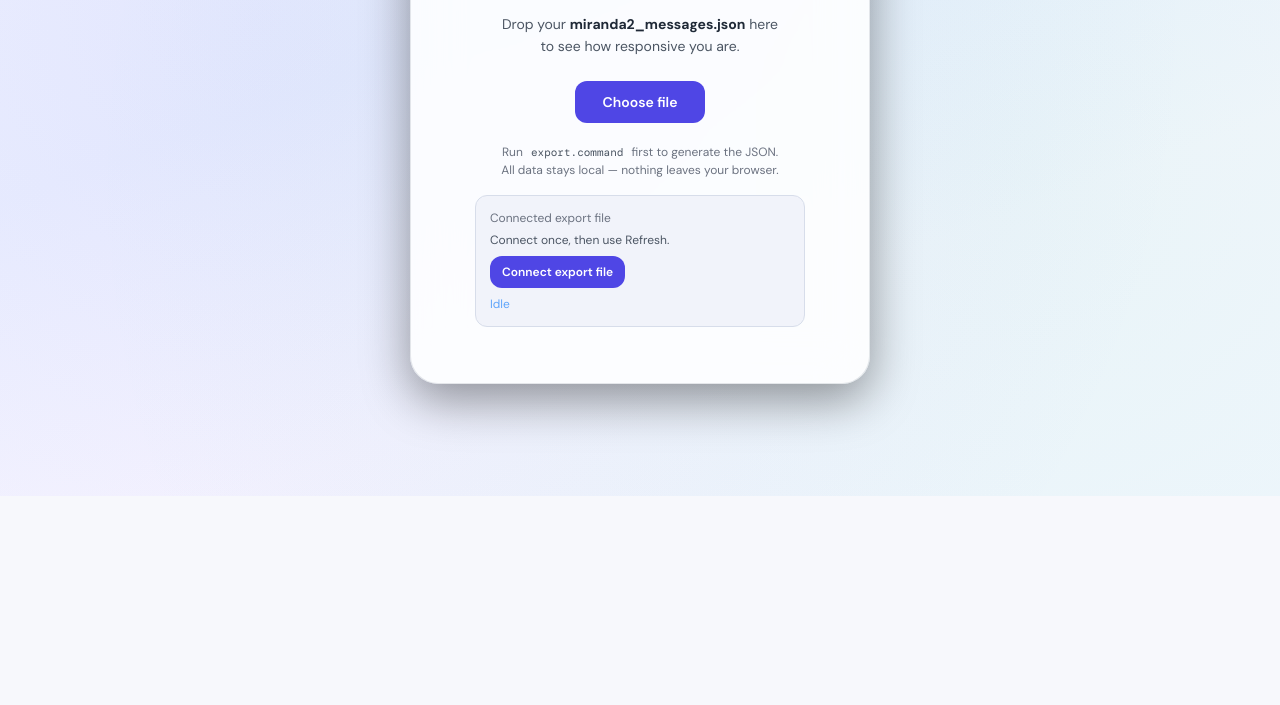
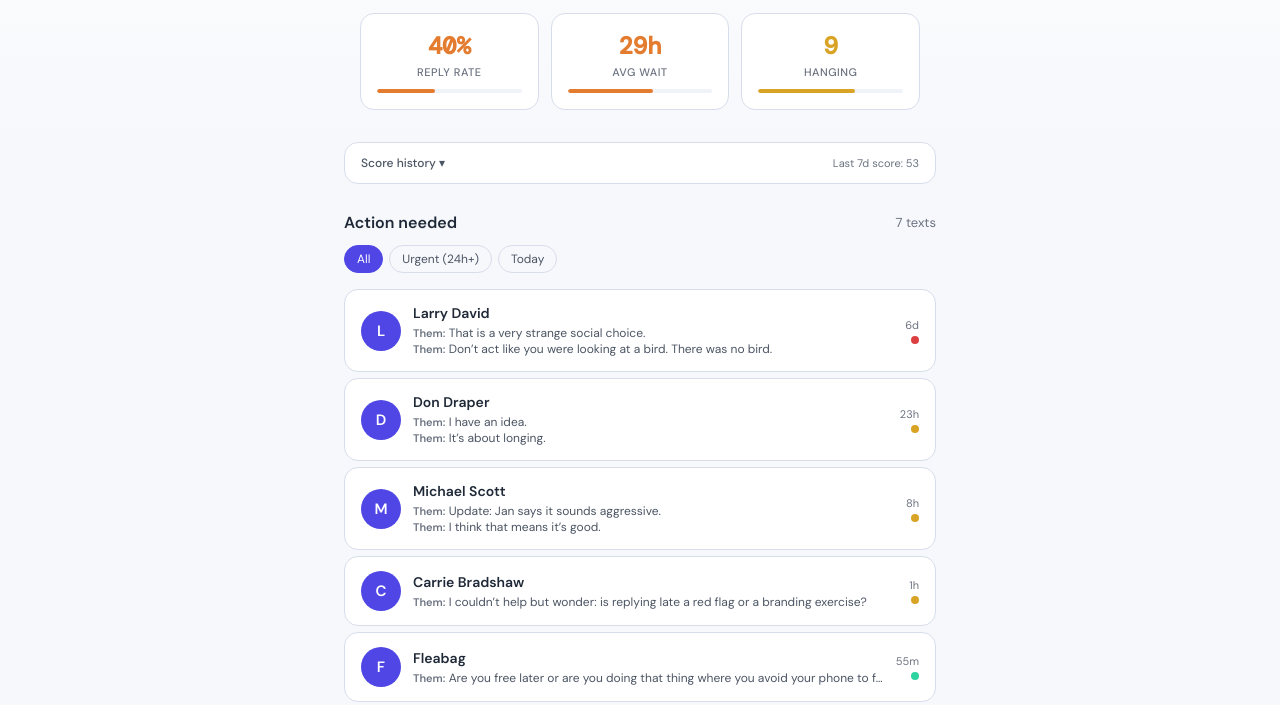
Before and after one commit to skbrownvibing/Miranda2, a plain HTML site: page index.html in a window 1280 px wide. Shown: the part 304-1009 px from the top of the page. Before the commit the page ends 800 px from the top, so only its background shows below. Drawn offline with nearby package versions, Linux system fonts and the light colour scheme.

Commit message:
Auto-load bundled demo and shift demo timestamps

```diff
--- a/index.html
+++ b/index.html
@@ -605,6 +605,15 @@ async function init() {
   ds.addEventListener('dragleave',()=>ds.classList.remove('drag-over'));
   ds.addEventListener('drop',e=>{e.preventDefault();ds.classList.remove('drag-over');if(e.dataTransfer.files[0])loadFile(e.dataTransfer.files[0]);});
   document.getElementById('file-input').addEventListener('change',e=>{if(e.target.files[0])loadFile(e.target.files[0]);});
+  if(!localStorage.getItem(DATA_KEY)){
+    try{
+      const response=await fetch('./data/miranda_demo.json');
+      if(response.ok){
+        const demoData=await response.json();
+        loadData(timeShiftBundledDemoData(demoData),false);
+      }
+    }catch(_){}
+  }
   await initConnectedSource();
   renderSourceUi();
   setRefreshState('idle');
@@ -919,6 +928,27 @@ function loadData(data,save){
     localStorage.setItem(META_KEY,JSON.stringify({savedAt:new Date().toISOString(),count:S.conversations.length}));}catch(_){}}
   setLastUpdatedTimestamp(data);
   handleTimeline(document.getElementById('timeline-filter').value);
+}
+
+function timeShiftBundledDemoData(data){
+  const cloned=(typeof structuredClone==='function')
+    ? structuredClone(data)
+    : JSON.parse(JSON.stringify(data));
+  const exportedMs=new Date(cloned.exported_at).getTime();
+  if(Number.isNaN(exportedMs))return cloned;
+  const deltaMs=Date.now()-exportedMs;
+  const shiftIso=(iso)=>{
+    const ms=new Date(iso).getTime();
+    if(Number.isNaN(ms))return iso;
+    return new Date(ms+deltaMs).toISOString();
+  };
+  cloned.exported_at=shiftIso(cloned.exported_at);
+  (cloned.conversations||[]).forEach(c=>{
+    c.last_message_at=shiftIso(c.last_message_at);
+    c.latest_inbound_at=shiftIso(c.latest_inbound_at);
+    (c.messages||[]).forEach(m=>{m.date=shiftIso(m.date);});
+  });
+  return cloned;
 }
 
 function resetData(){
```
Also changed, not shown: CHANGELOG.md.
